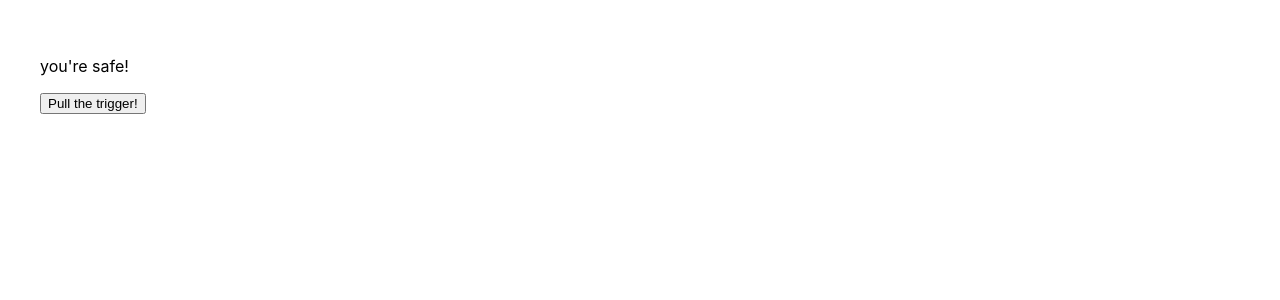
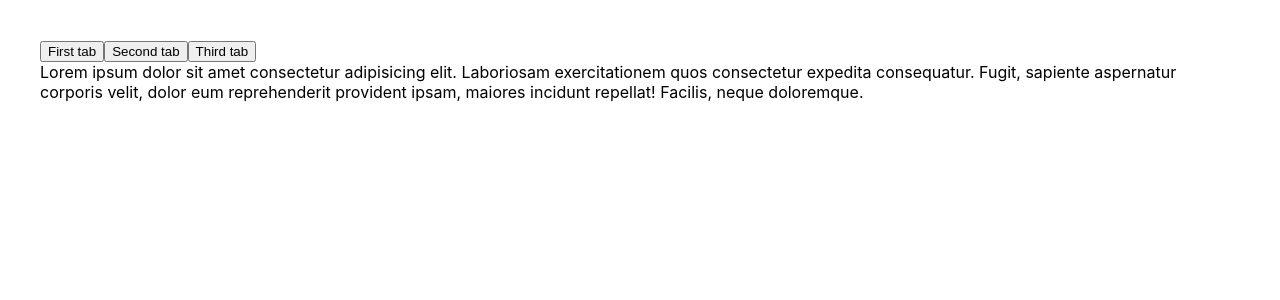
Before and after one commit to gavinmgrant/react-playground, a React (Create React App) app: page / in a window 1280 px wide. Shown: the top 300 px of the page. Built offline with nearby package versions, Linux system fonts and the light colour scheme.

Commit message:
new component Tabs created

```diff
--- a/src/App.js
+++ b/src/App.js
@@ -1,12 +1,22 @@
 import React, { Component } from 'react';
 import './App.css';
-import RouletteGun from './state-drills/RouletteGun';
+import Tabs from './state/Tabs';
+
+// array of objects each with a name and content
+const tabsProp = [
+  { name: 'First tab',
+    content: 'Lorem ipsum dolor sit amet consectetur adipisicing elit. Laboriosam exercitationem quos consectetur expedita consequatur. Fugit, sapiente aspernatur corporis velit, dolor eum reprehenderit provident ipsam, maiores incidunt repellat! Facilis, neque doloremque.' },
+  { name: 'Second tab',
+    content: 'Laboriosam exercitationem quos consectetur expedita consequatur. Fugit, sapiente aspernatur corporis velit, dolor eum reprehenderit provident ipsam, maiores incidunt repellat! Facilis, neque doloremque. Lorem ipsum dolor sit amet consectetur adipisicing elit.' },
+  { name: 'Third tab',
+    content: 'Fugit, sapiente aspernatur corporis velit, dolor eum reprehenderit provident ipsam, maiores incidunt repellat! Facilis, neque doloremque. Lorem ipsum dolor sit amet consectetur adipisicing elit. Laboriosam exercitationem quos consectetur expedita consequatur.' },
+];
 
 class App extends Component {
   render() {
     return (
       <div className="App">
-        <RouletteGun bulletInChamber={8}/>
+        <Tabs tabs={tabsProp} />
       </div>
     );
   }
--- /dev/null
+++ b/src/state/Tabs.js
@@ -0,0 +1,33 @@
+import React from "react";
+
+class Tabs extends React.Component {
+    static defaultProps = { tabs: [] };
+
+    renderButtons() {
+        return this.props.tabs.map((tab, index) => (
+            <button key={index}>
+                {tab.name}
+            </button>
+        ))
+    }
+
+    renderContent() {
+        const currentTab = this.props.tabs[0]
+        return (
+            <div className='content'>
+                {currentTab.content}
+            </div>
+        )
+    }
+
+    render() {
+        return (
+            <div>
+                {this.renderButtons()}
+                {this.props.tabs.length && this.renderContent()}
+            </div>
+        )
+    }
+}
+
+export default Tabs;
```
Also changed, not shown: 2 other files (tests, documents, lock files or other folders).
